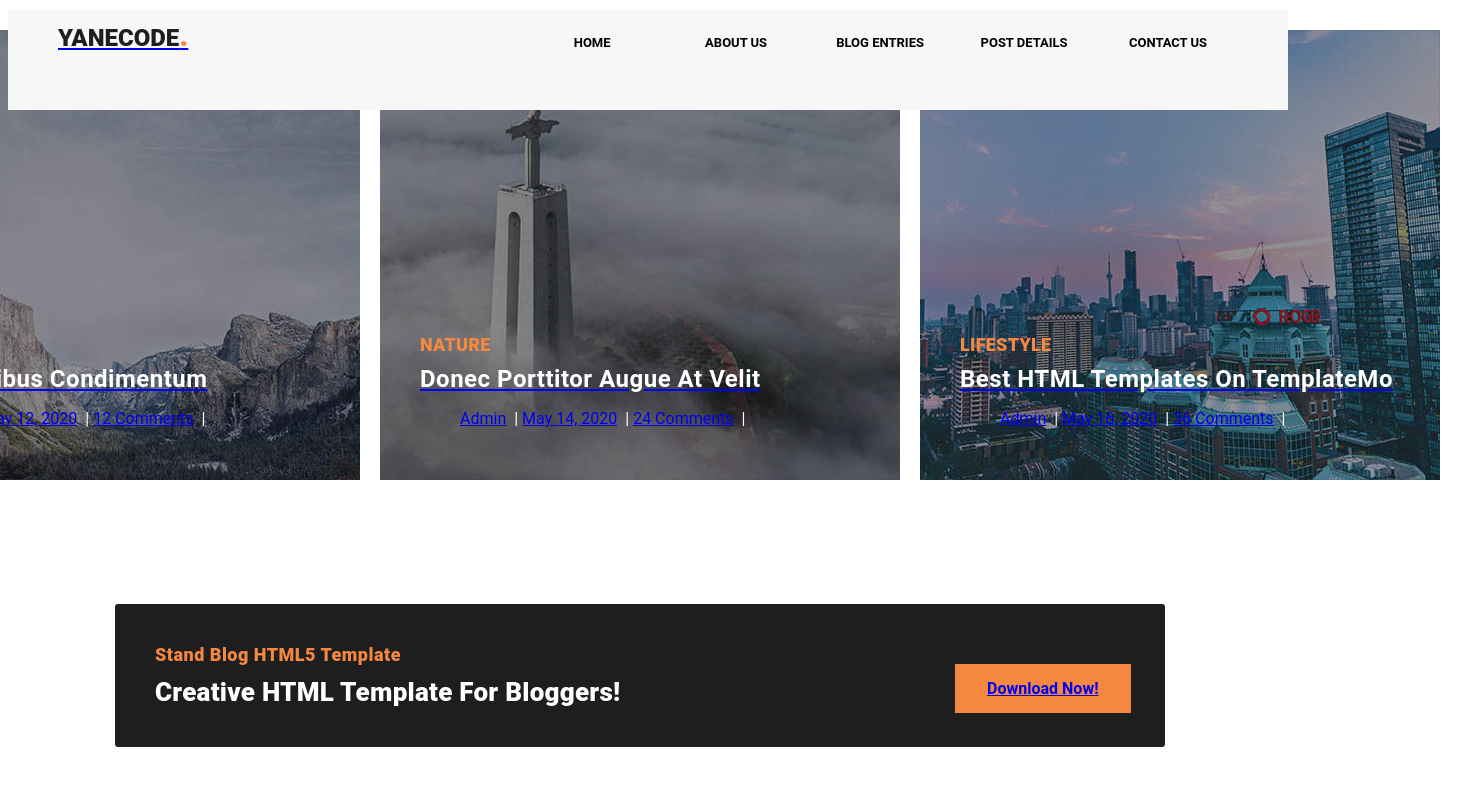
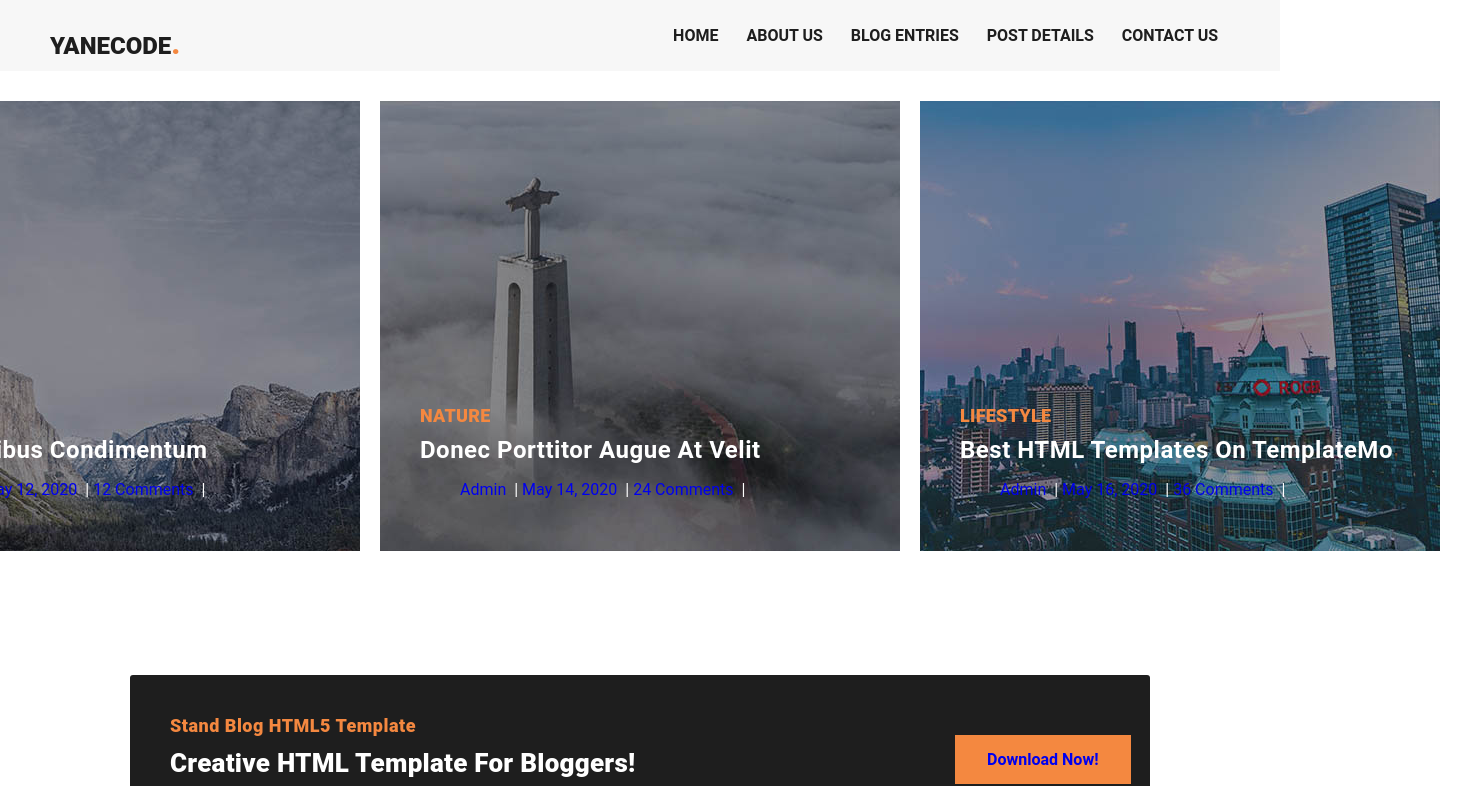
Before and after one commit to othmaneelyatimi/devoir-css1, a plain HTML site: page index.html in a window 1280 px wide. Shown: the top 786 px of the page, 1472 px wide, since content can reach past the window. Drawn offline with Linux system fonts and the light colour scheme.

Commit message:
new commit

```diff
--- a/index.html
+++ b/index.html
@@ -1,38 +1,31 @@
 <!DOCTYPE html>
 <html lang="en">
+<head>
+    <meta charset="UTF-8">
+    <meta http-equiv="X-UA-Compatible" content="IE=edge">
+    <meta name="viewport" content="width=device-width, initial-scale=1.0">
+    <title>YANECODE</title>
+    <link rel="stylesheet" href="styles.css">
+</head>
+<body>
+    <!-- header -->
+    <header id="header" class="shadow bg-light">
+        <nav class="container navbar">
+            <a href="/index.html" class="navbrand">YANECODE<em>.</em>
+            </a>
+            <div class="collapse">
+                <ul class="navbar-nav">
+                    <a href="" class="nav-link">home</a>
+                    <a href="" class="nav-link">About Us</a>
+                    <a href="" class="nav-link">Blog Entries</a>
+                    <a href="" class="nav-link">Post Details</a>
+                    <a href="" class="nav-link">Contact Us</a>
 
-<head>
-
-    <meta charset="utf-8">
-    <meta name="viewport" content="width=device-width, initial-scale=1, shrink-to-fit=no">
-    <link rel="stylesheet" href="styles.css">
-    <title>yanecode css</title>
-</head>
-
-<body>
-
-    <header>
-        <nav class="navbar">
-            <div class="container">
-              <a class="logo" href="index.html"><h2>YANECODE<em>.</em></h2></a>
-                <li class="navbar-item">
-                    <a class="navbar-link" href="index.html">Home</a>
-                </li>
-                <li class="navbar-item">
-                    <a class="navbar-link" href="#">About Us</a>
-                </li>
-                  <li class="navbar-item">
-                    <a class="navbar-link" href="#">Blog Entries</a>
-                  </li>
-                  <li class="navbar-item">
-                    <a class="navbar-link" href="#">Post Details</a>
-                  </li>
-                  <li class="navbar-item">
-                    <a class="navbar-link" href="#">Contact Us</a>
-                  </li>
-              </div>
-          </nav>
+                </ul>
+            </div>
+        </nav>
     </header>
+    <!-- header -->
 
 <div class="header-container">
 <div class="images">
--- a/styles.css
+++ b/styles.css
@@ -1,61 +1,67 @@
-body {
+/* root styling */
+
+
+body{
     font-family: 'Roboto', sans-serif;
-  }
-  header {
-	position: absolute;
-	z-index: 99999;
-	width: 100%;
-	height: 100px;
-	background-color: #f7f7f7;
+    padding: 0;
+    margin: 0;
+}
+a{
+    text-decoration: none;
+}
+*>*{
+    box-sizing: border-box;
+}
+
+/* global styling */
+.container{
+    max-width: 1200px;
+    padding: 0 15px;
+    margin: auto;
 
 }
-.navbar .logo {
-	float: 	left;
-	margin-top: -12px;
-	outline: none;
+.bg-light{
+    background-color: #f7f7f7;
 }
-.navbar li {
-    display: inline-block;
-}
-.navbar .container{
-	text-align: right;
-	padding-right: 50px;
-}
-.navbar .navbar-item .navbar-link{
-	text-decoration: none;
-	color: black;
-	width: 100px;
-	display: block;
-	padding: 25px 20px;
-	text-transform: uppercase;
-	font-weight: bold;
-	font-size: small;
-	text-align: center;
+
+/* section styling */
+/* ---navmenu--- */
+.navbar{
+    position: relative;
+    display: flex;
+    flex-direction: row;
+    justify-content: space-between;
+    padding: 10px;
 
 }
-
-.navbar .navbar-link:hover{
-    color:#f48840;
-}
-.navbar .navbar-link:active{
-    color:#f48840;
-}
-
-
-.navbar .logo h2 {
-	color: #1e1e1e;
+.navbrand{
+    font-family: 'Roboto', sans-serif;
+    color: #1e1e1e;
 	text-transform: uppercase;
 	font-size: 24px;
 	font-weight: 900;
-	padding-left: 50px;
-
+    align-self: flex-end;
 }
-.navbar .logo h2 em {
+.navbrand em {
 	font-size: 30px;
 	font-style: normal;
 	color: #f48840;
 }
+.collapse{
+    align-self: flex-end;
+}
+.nav-link{
+    font-size: 18;
+    text-transform: uppercase;
+    font-weight: bold;
+    margin: 12px;
+    color: #1e1e1e;
 
+}
+.nav-link:hover{
+    color:#f48840;
+}
+/* ---navmenu--- */
 
 
 
```
